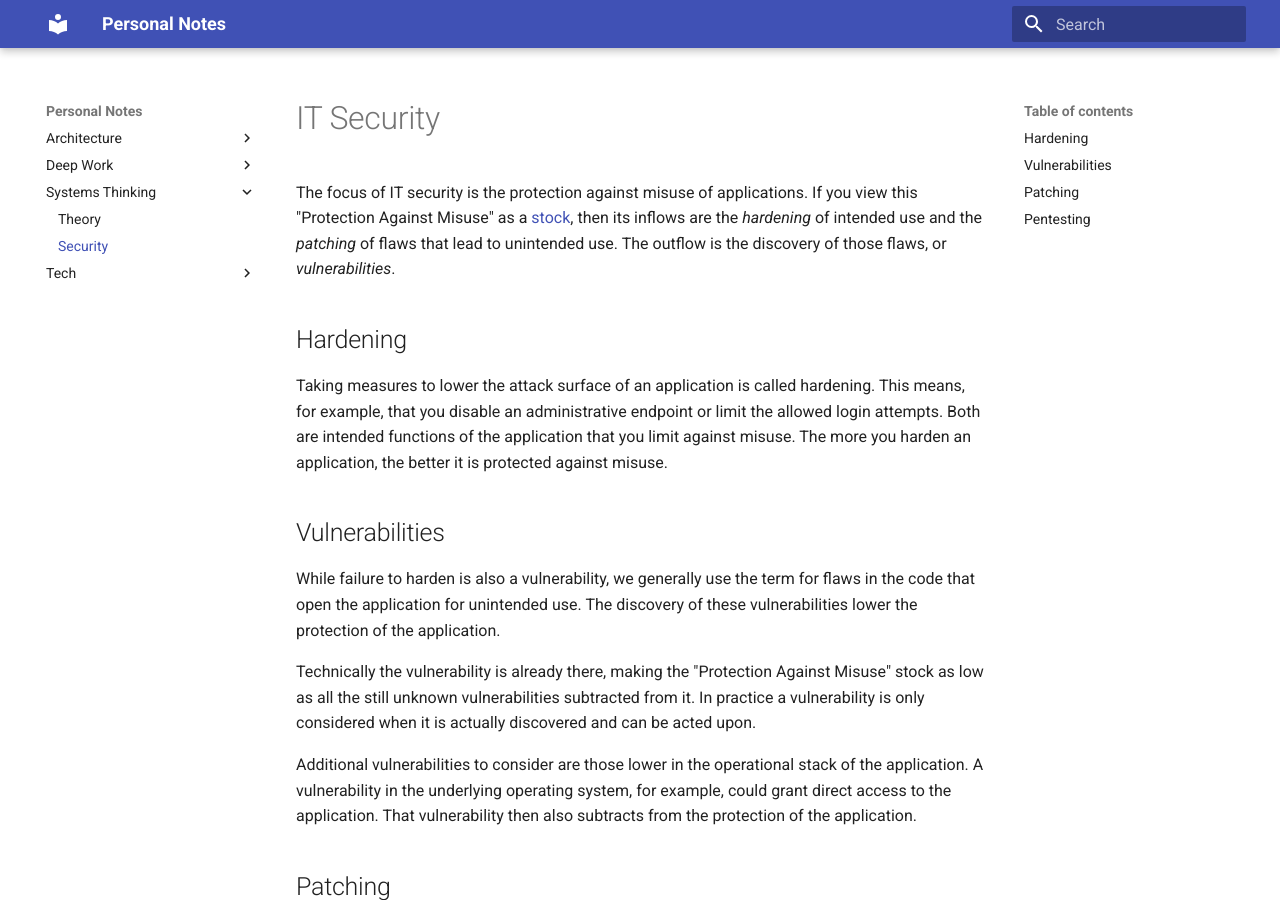
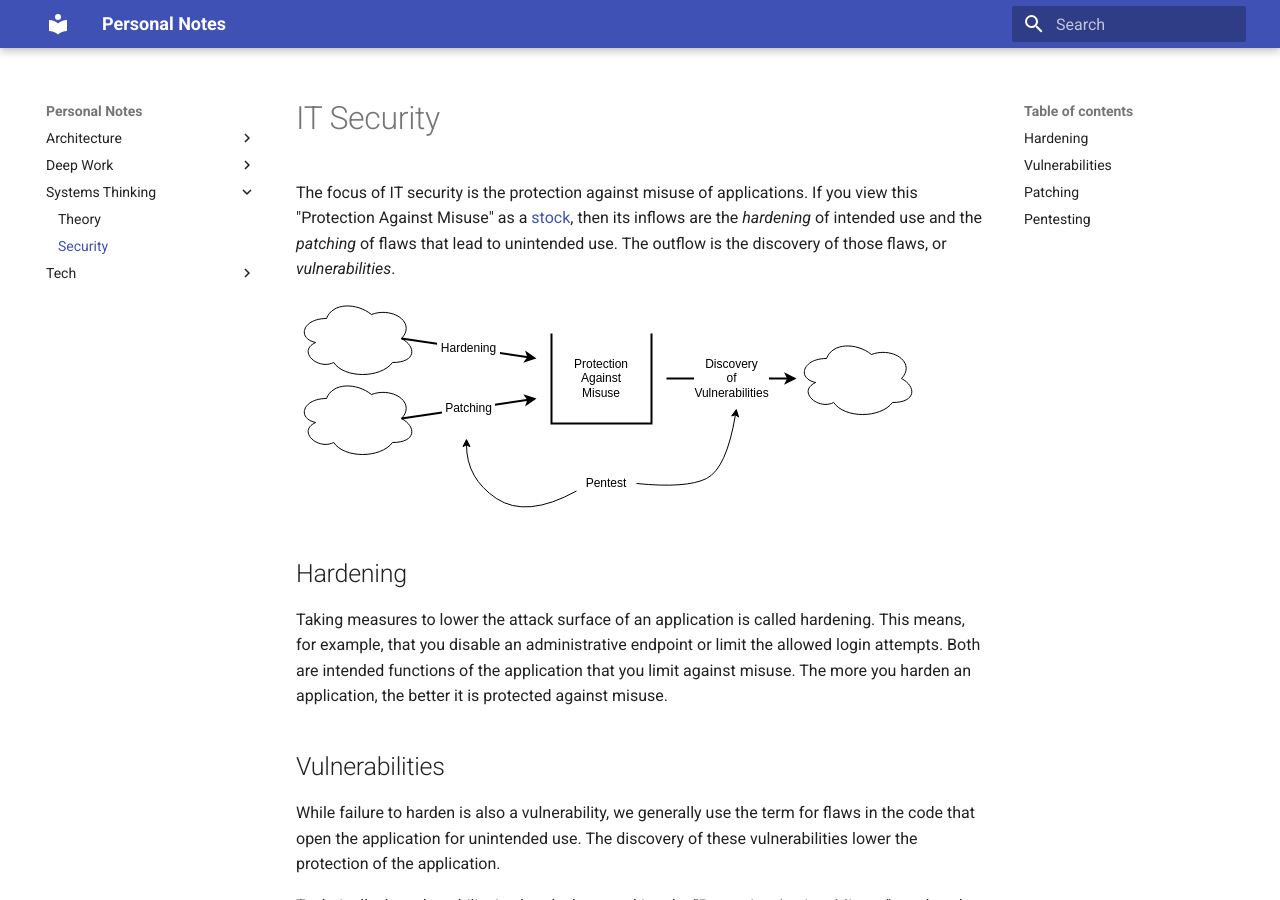
Before and after one commit to jorisdevrede/mkdocs-jorisdevrede.github.io, an MkDocs documentation site: the page built from docs/systems/security.md, in a window 1280 px wide and 900 px high. Built offline with MkDocs 1.6.1 and Material for MkDocs 9.7.7, drawn with Linux system fonts in a browser that asks for light colours.

Commit message:
fix: add diagram to security system page

```diff
--- a/docs/systems/security.md
+++ b/docs/systems/security.md
@@ -5,6 +5,8 @@
 then its inflows are the *hardening* of intended use and the *patching* of
 flaws that lead to unintended use. The outflow is the discovery of those
 flaws, or *vulnerabilities*.
+
+![security system](../images/security_system.svg)
 
 ## Hardening
 
```
Also changed, not shown: docs/images/security_system.svg (added).
